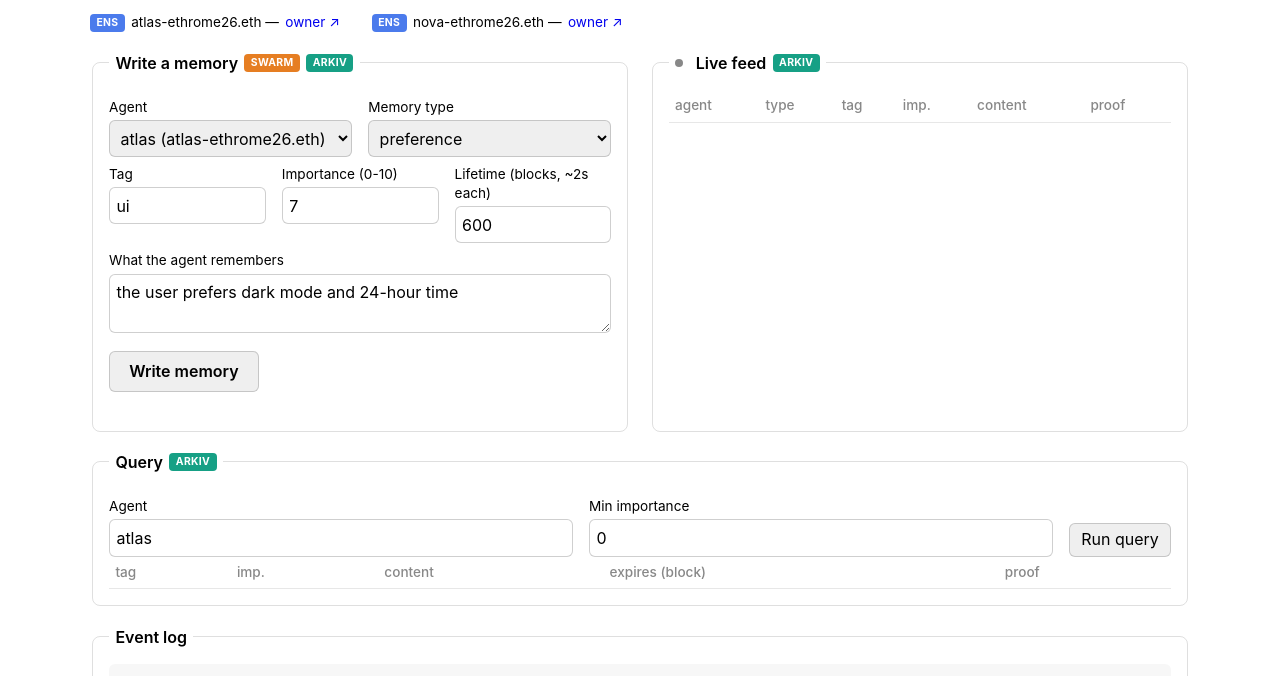
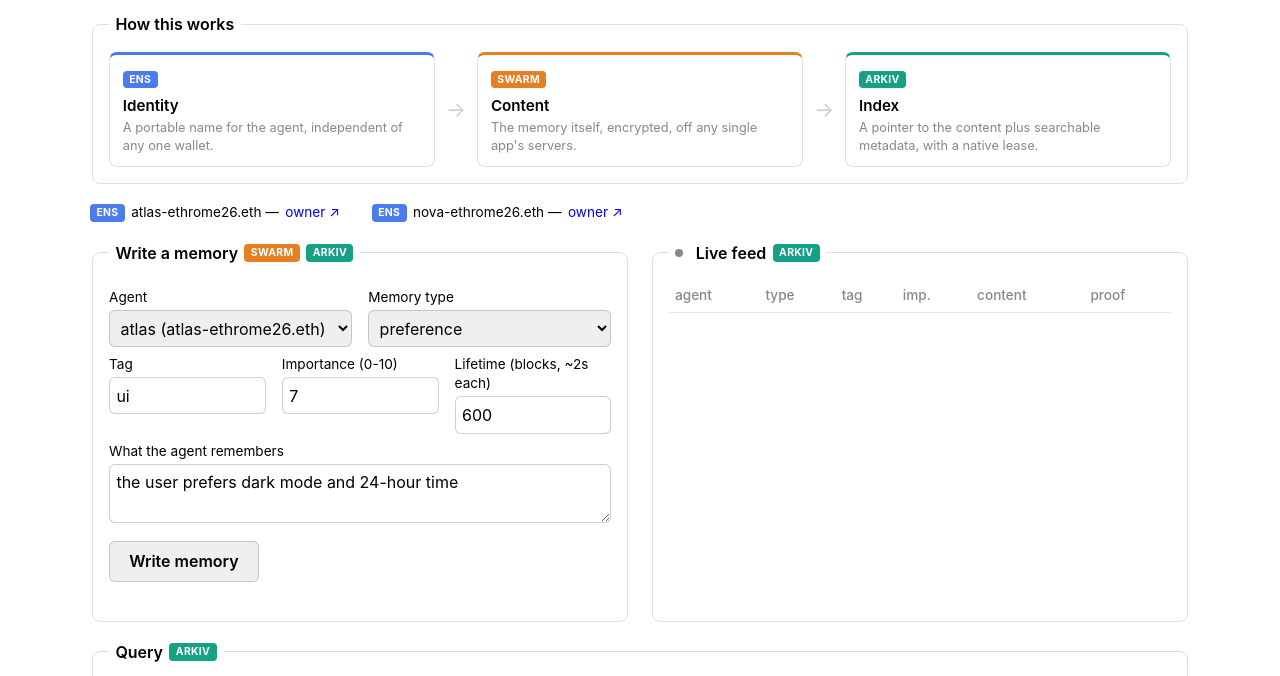
Before and after one commit to LevRoz630/agent-memory-mesh, a website: page public/index.html in a window 1280 px wide. Shown: the part 87-763 px from the top of the page. Drawn offline with Linux system fonts and the light colour scheme; no server answers.

Commit message:
Add a permanent "How this works" diagram panel to the mission-control page
Three sponsor-tagged cards (ENS/Swarm/Arkiv) with one-line roles,
shown first thing on page load — doubles as Clip 1's visual for the
video and as a standing feature of the live deployed app.

```diff
--- a/public/index.html
+++ b/public/index.html
@@ -47,6 +47,14 @@
   #log div { padding: 0.1rem 0; border-bottom: 1px dashed #8882; }
   #log .ignored { opacity: 0.5; }
   #log .phase-resolved, #log .phase-memory { color: #16a085; }
+  .diagram { display: flex; align-items: stretch; gap: 0.7rem; }
+  .dcard { flex: 1; border: 1px solid #8884; border-top: 3px solid var(--card); border-radius: 8px; padding: 0.7rem 0.8rem; }
+  .dcard.ens { --card: var(--ens); }
+  .dcard.swarm { --card: var(--swarm); }
+  .dcard.arkiv { --card: var(--arkiv); }
+  .dtitle { font-weight: 600; margin: 0.4rem 0 0.2rem; font-size: 0.95rem; }
+  .dtext { color: #888; font-size: 0.8rem; }
+  .darrow { display: flex; align-items: center; font-size: 1.3rem; color: #8886; }
 </style>
 </head>
 <body>
@@ -56,6 +64,29 @@
   <div id="head">Tiramisu block: —</div>
 </header>
 <div class="sub">Identity: ENSv2 (Sepolia) &middot; Content: Swarm (encrypted) &middot; Index: Arkiv (Tiramisu, expiring)</div>
+
+<fieldset>
+  <legend>How this works</legend>
+  <div class="diagram">
+    <div class="dcard ens">
+      <span class="tag ens">ENS</span>
+      <div class="dtitle">Identity</div>
+      <div class="dtext">A portable name for the agent, independent of any one wallet.</div>
+    </div>
+    <div class="darrow">→</div>
+    <div class="dcard swarm">
+      <span class="tag swarm">SWARM</span>
+      <div class="dtitle">Content</div>
+      <div class="dtext">The memory itself, encrypted, off any single app's servers.</div>
+    </div>
+    <div class="darrow">→</div>
+    <div class="dcard arkiv">
+      <span class="tag arkiv">ARKIV</span>
+      <div class="dtitle">Index</div>
+      <div class="dtext">A pointer to the content plus searchable metadata, with a native lease.</div>
+    </div>
+  </div>
+</fieldset>
 
 <div id="identity">
   <span class="agent"><span class="tag ens">ENS</span> atlas-ethrome26.eth — <a class="proof" target="_blank" href="https://sepolia.etherscan.io/address/0x0Ef440b8C9Ce507Ce5f84c6b9EA7FB8b2C11a006">owner ↗</a></span>
```
